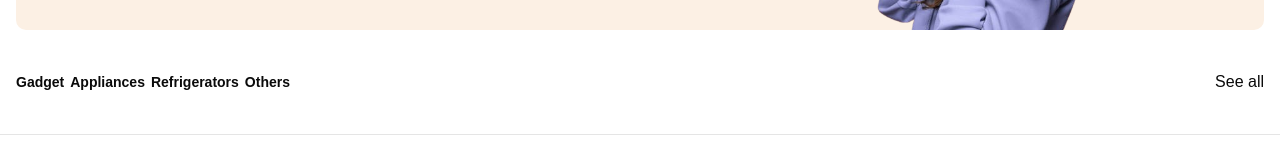
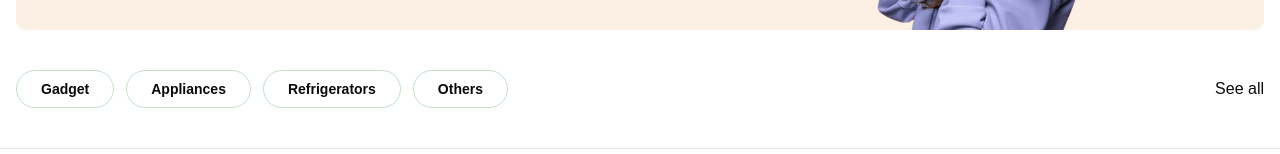
Before and after one commit to Roshen-Perera/nintrix-app, a Next.js app: page / in a window 1280 px wide. Shown: the part 298-452 px from the top of the page. Built offline with nearby package versions, Linux system fonts and the light colour scheme; no server answers.

Commit message:
fix: improve button styling and spacing in ProductGrid component

```diff
--- a/components/ProductGrid.tsx
+++ b/components/ProductGrid.tsx
@@ -12,9 +12,9 @@ const ProductGrid = () => {
 
   return (
     <div className="flex items-center justify-between flex-wrap gap-5">
-      <div className="flex items-center gap-1.5 text-sm font-semibold">
+      <div className="flex items-center gap-3 text-sm font-semibold">
         {productType?.map((item) => (
-          <button key={item?.title}>{item?.title}</button>
+          <button key={item?.title} className={`border border-shop_light_green/30 px-4 py-1.5 md:px-6 md:py-2 rounded-full hover:bg-shop_light_green hover:border-shop_light_green hover:text-white hoverEffect`}>{item?.title}</button>
         ))}
       </div>
       <Link href="/shop">See all</Link>
```
